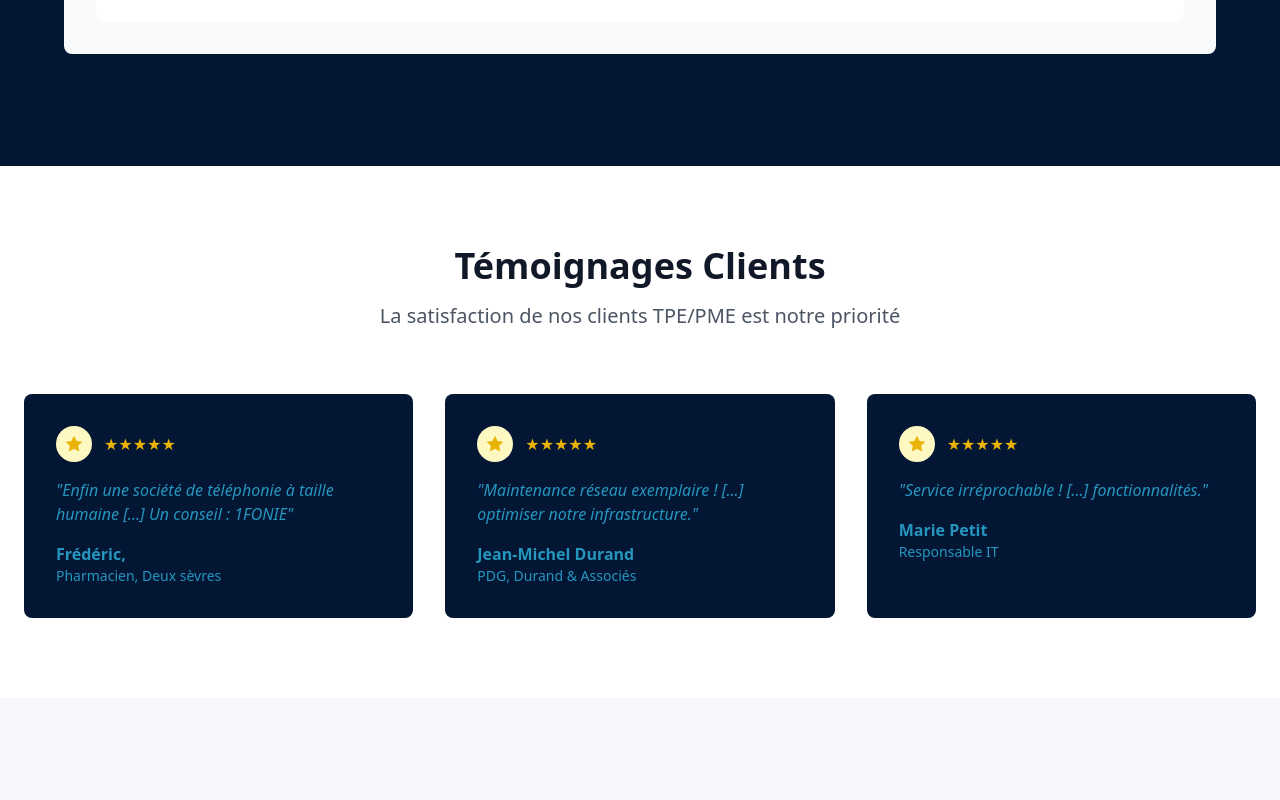
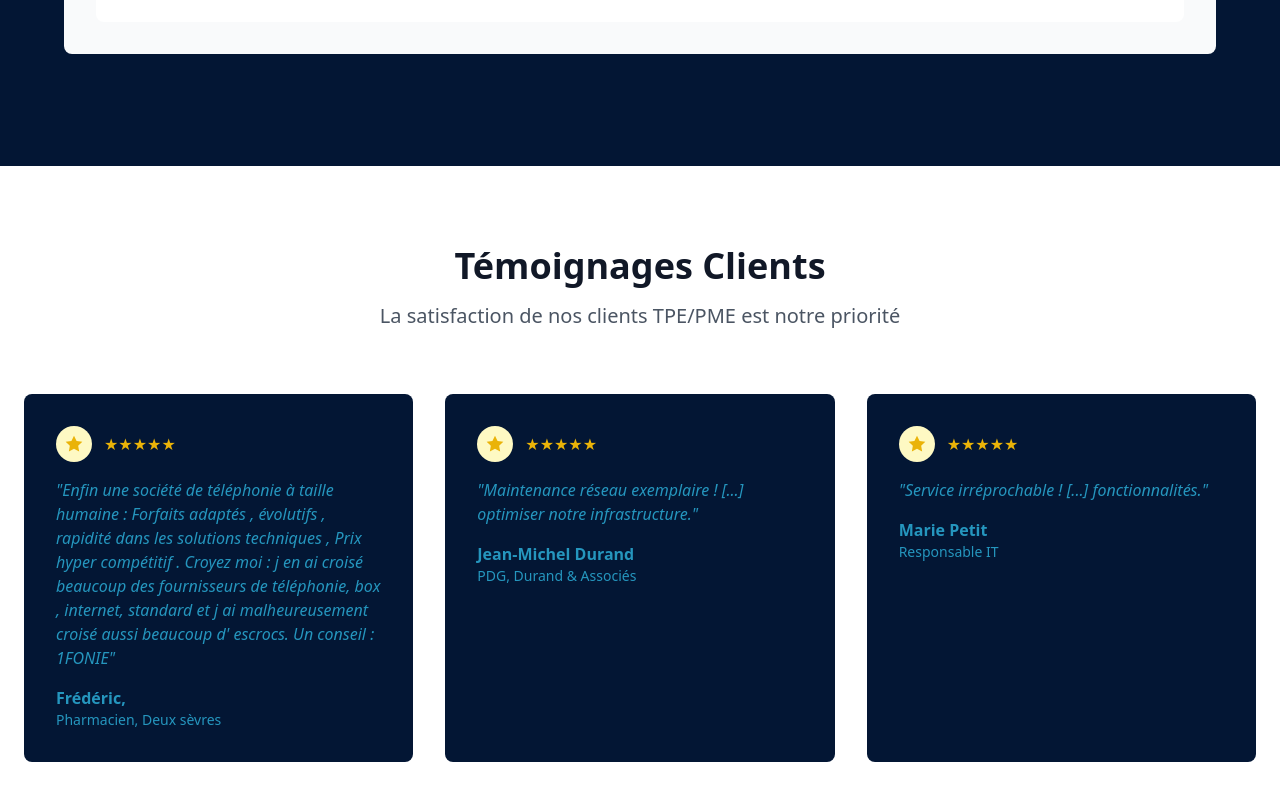
Before and after one commit to JohnKramer59/Site-web-1fonie, a React (Vite) app: page / in a window 1280 px wide. Shown: the part 2390-3190 px from the top of the page. Before the commit the page ends 3088 px from the top, so only its background shows below. Built offline with nearby package versions, Linux system fonts and the light colour scheme.

Commit message:
Update Home.jsx

```diff
--- a/src/pages/Home.jsx
+++ b/src/pages/Home.jsx
@@ -164,7 +164,7 @@ export default function Home() {
                 <div className="bg-yellow-100 p-2 rounded-full mr-3"><svg className="w-5 h-5 text-yellow-500" fill="currentColor" viewBox="0 0 24 24"><path d="M12 2L15.09 8.26L22 9.27L17 14.14L18.18 21.02L12 17.77L5.82 21.02L7 14.14L2 9.27L8.91 8.26L12 2Z" /></svg></div>
                 <div className="text-yellow-500">★★★★★</div>
               </div>
-              <p className="text-customblue mb-4 italic">"Enfin une société de téléphonie à taille humaine [...] Un conseil : 1FONIE"</p>
+              <p className="text-customblue mb-4 italic">"Enfin une société de téléphonie à taille humaine : Forfaits adaptés , évolutifs , rapidité dans les solutions techniques , Prix hyper compétitif . Croyez moi : j en ai croisé beaucoup des fournisseurs de téléphonie, box , internet, standard et j ai malheureusement croisé aussi beaucoup d' escrocs. Un conseil : 1FONIE"</p>
               <div className="font-semibold text-customblue">Frédéric,</div>
               <div className="text-customblue text-sm">Pharmacien, Deux sèvres</div>
             </div>
```
